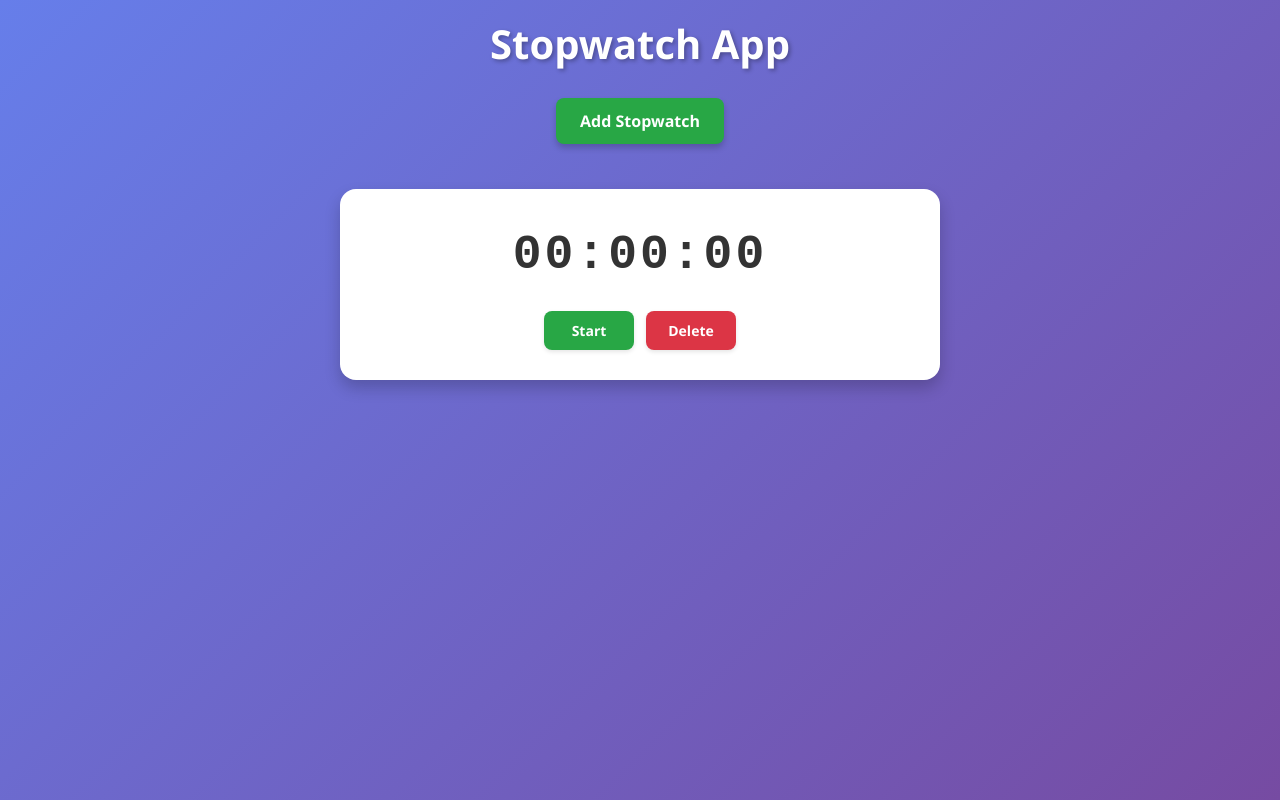
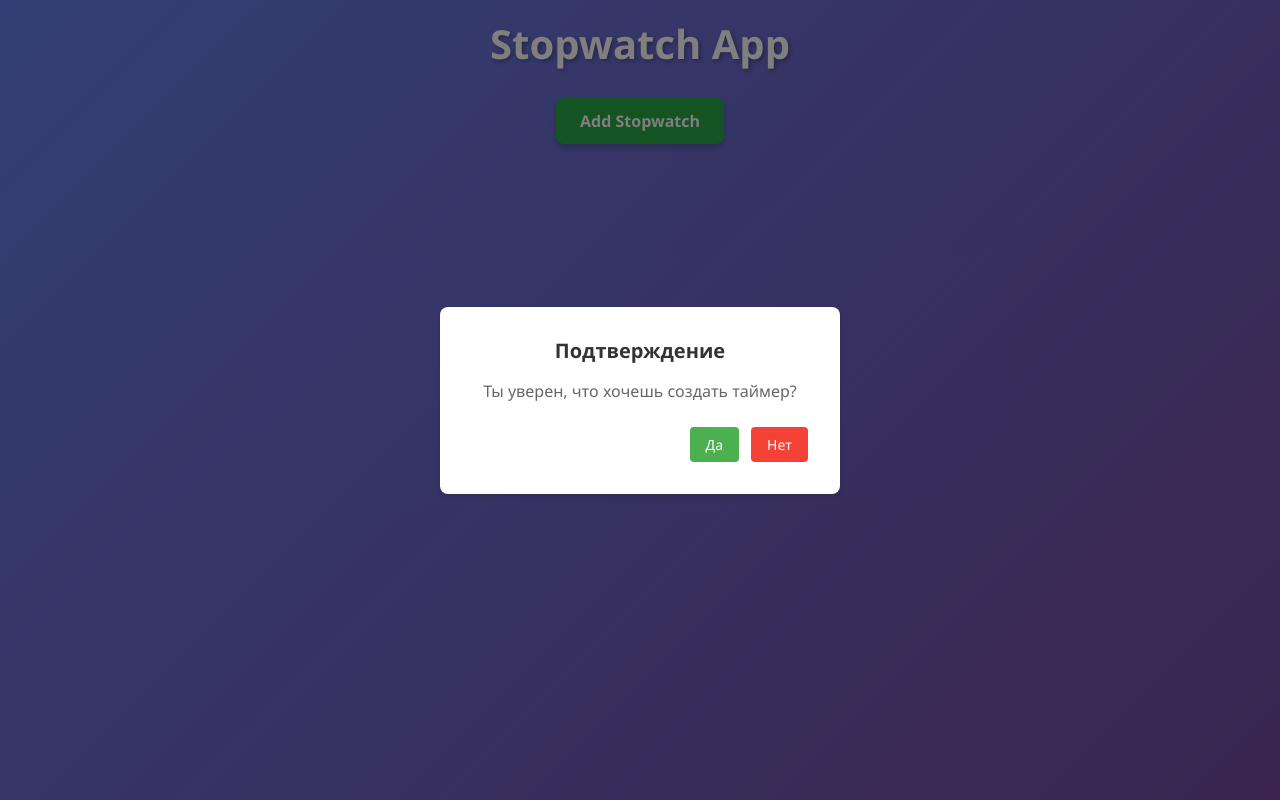
Before and after one commit to TrulyGoner/StopWatch, a React (Vite) app: page / in a window 1280 px wide. Both pictures are taken after a click on the button "Add Stopwatch". Built offline with nearby package versions, Linux system fonts and the light colour scheme.

Commit message:
add widget

```diff
--- a/src/pages/StopWatch/StopWatch.tsx
+++ b/src/pages/StopWatch/StopWatch.tsx
@@ -1,10 +1,12 @@
 import { useState, useCallback, useEffect } from "react";
 import { StopWatchItem } from "../components/StopWatchItem/index.ts";
 import { loadStopWatches } from "../../shared/utils/localStorage";
+import { ConfirmationModal } from "../../widgets/ConfirmationModal";
 import styles from './StopWatch.module.scss'
 
 const StopWatch = () => {
   const [stopwatchIds, setStopwatchIds] = useState<string[]>([]);
+  const [isModalOpen, setIsModalOpen] = useState<boolean>(false);
 
   useEffect(() => {
     const saved = loadStopWatches();
@@ -13,15 +15,28 @@ const StopWatch = () => {
     }
   }, []);
 
-  const addStopWatch = useCallback(() => {
+  const handleAddClick = useCallback(() => {
+    setIsModalOpen(true);
+  }, []);
+
+  const handleConfirmAddStopWatch = useCallback(() => {
     const newId = Date.now().toString();
     setStopwatchIds(prev => [...prev, newId]);
+    setIsModalOpen(false);
   }, []);
 
   return (
     <div className={styles.app}>
       <h1 className={styles.title}>Stopwatch App</h1>
-      <button onClick={addStopWatch} className={styles.addButton}>Add Stopwatch</button>
+      <button onClick={handleAddClick} className={styles.addButton}>Add Stopwatch</button>
+      <ConfirmationModal
+        isOpen={isModalOpen}
+        message="Ты уверен, что хочешь создать таймер?"
+        onConfirm={handleConfirmAddStopWatch}
+        onCancel={() => setIsModalOpen(false)}
+        confirmText="Да"
+        cancelText="Нет"
+      />
       <div className={styles.list}>
         {stopwatchIds.map(id => (
           <StopWatchItem
--- a/src/pages/components/StopWatchItem/StopWatchItem.component.tsx
+++ b/src/pages/components/StopWatchItem/StopWatchItem.component.tsx
@@ -53,7 +53,7 @@ const StopWatchItem = ({ id, setStopwatchIds }: StopWatchItemProps) => {
     return () => {
       clearTimeout(timeoutId);
     };
-  }, [id, time, isRunning, hasStarted, initialized]);
+  }, [id, time, isRunning, hasStarted]);
 
   useEffect(() => {
     if (!isRunning) return;
--- /dev/null
+++ b/src/widgets/ConfirmationModal/ConfirmationModal.component.tsx
@@ -0,0 +1,48 @@
+import { memo } from "react";
+import type { ConfirmationModalProps } from "./ConfirmationModal.types";
+import styles from "./ConfirmationModal.module.scss";
+
+const ConfirmationModal = ({
+  isOpen,
+  onConfirm,
+  onCancel,
+  title = "Подтверждение",
+  message,
+  confirmText = "Да",
+  cancelText = "Нет",
+}: ConfirmationModalProps) => {
+  if (!isOpen) return null;
+
+  const handleConfirm = () => {
+    onConfirm();
+  };
+
+  const handleCancel = () => {
+    onCancel();
+  };
+
+  return (
+    <div className={styles.overlay} onClick={handleCancel}>
+      <div className={styles.modal} onClick={(e) => e.stopPropagation()}>
+        {title && <h2 className={styles.title}>{title}</h2>}
+        <p className={styles.message}>{message}</p>
+        <div className={styles.buttons}>
+          <button
+            className={`${styles.button} ${styles.confirmButton}`}
+            onClick={handleConfirm}
+          >
+            {confirmText}
+          </button>
+          <button
+            className={`${styles.button} ${styles.cancelButton}`}
+            onClick={handleCancel}
+          >
+            {cancelText}
+          </button>
+        </div>
+      </div>
+    </div>
+  );
+};
+
+export default memo(ConfirmationModal);
--- /dev/null
+++ b/src/widgets/ConfirmationModal/ConfirmationModal.module.scss
@@ -0,0 +1,77 @@
+.overlay {
+  position: fixed;
+  top: 0;
+  left: 0;
+  right: 0;
+  bottom: 0;
+  background-color: rgba(0, 0, 0, 0.5);
+  display: flex;
+  align-items: center;
+  justify-content: center;
+  z-index: 1000;
+}
+
+.modal {
+  background-color: white;
+  border-radius: 8px;
+  padding: 32px;
+  max-width: 400px;
+  width: 90%;
+  box-shadow: 0 4px 6px rgba(0, 0, 0, 0.1);
+}
+
+.title {
+  margin: 0 0 16px 0;
+  font-size: 20px;
+  font-weight: 600;
+  color: #333;
+}
+
+.message {
+  margin: 0 0 24px 0;
+  font-size: 16px;
+  color: #666;
+  line-height: 1.5;
+}
+
+.buttons {
+  display: flex;
+  gap: 12px;
+  justify-content: flex-end;
+}
+
+.button {
+  padding: 8px 16px;
+  border: none;
+  border-radius: 4px;
+  font-size: 14px;
+  font-weight: 500;
+  cursor: pointer;
+  transition: all 0.2s ease;
+
+  &:hover {
+    opacity: 0.9;
+  }
+
+  &:active {
+    transform: scale(0.98);
+  }
+}
+
+.confirmButton {
+  background-color: #4caf50;
+  color: white;
+
+  &:hover {
+    background-color: #45a049;
+  }
+}
+
+.cancelButton {
+  background-color: #f44336;
+  color: white;
+
+  &:hover {
+    background-color: #da190b;
+  }
+}
--- /dev/null
+++ b/src/widgets/ConfirmationModal/index.ts
@@ -0,0 +1,2 @@
+export { default as ConfirmationModal } from "./ConfirmationModal.component";
+export type { ConfirmationModalProps } from "./ConfirmationModal.types";
```
Also changed, not shown: src/widgets/ConfirmationModal/ConfirmationModal.types.tsx (added, +9 -0 lines).
